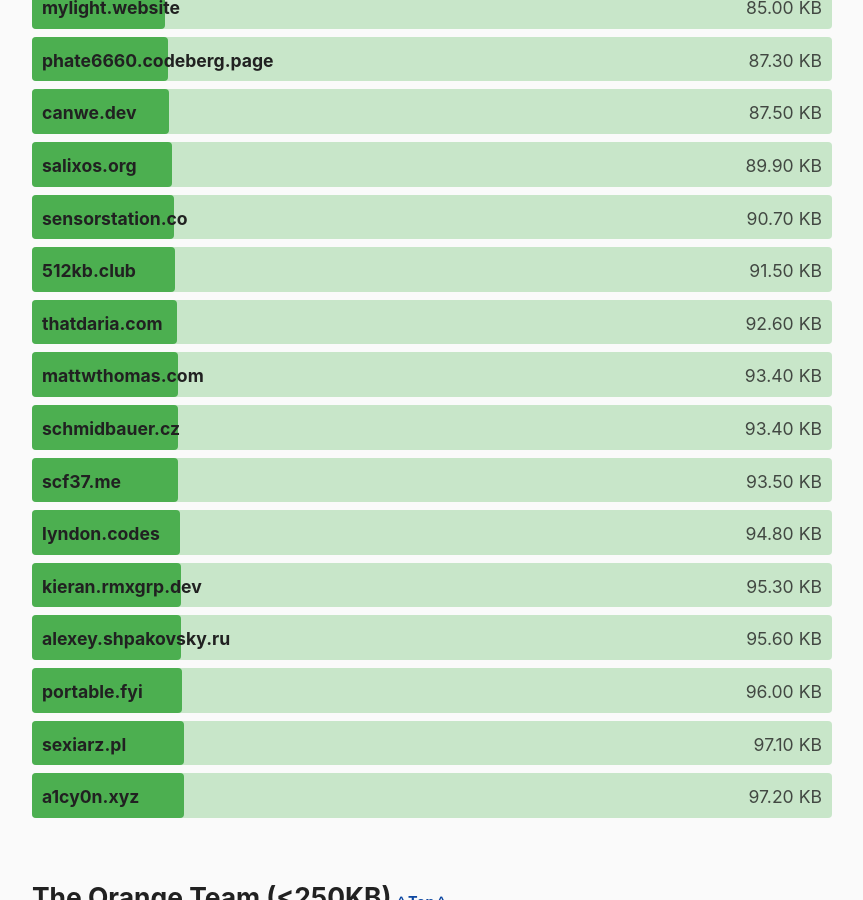
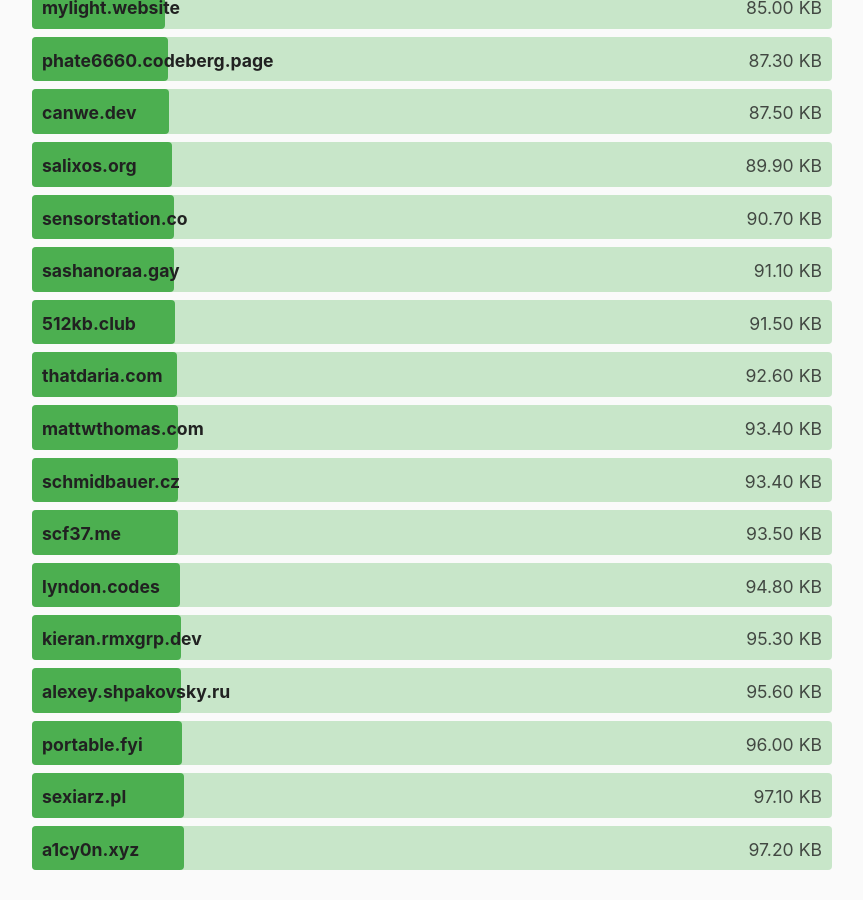
Before and after one commit to kevquirk/512kb.club, a Jekyll site: the page built from index.md, in a window 1280 px wide and 900 px high, scrolled down 13159 px. Shown: the whole window, without its empty margins (208-1071 px from the left). Built offline with Jekyll 4.4.1, drawn with Linux system fonts in a browser that asks for light colours.

Commit message:
Add sashanoraa.gay
Here are my results: https://gtmetrix.com/reports/sashanoraa.gay/CpAuA0cD/

Signed-off-by: Sashanoraa <sasha@noraa.gay>

```diff
--- a/_data/sites.yml
+++ b/_data/sites.yml
@@ -1653,6 +1653,11 @@
   size: 77.6
   last_checked: 2021-12-22
 
+- domain: sashanoraa.gay
+  url: https://sashanoraa.gay/
+  size: 91.1
+  last_checked: 2022-03-21
+
 - domain: scf37.me
   url: https://scf37.me/
   size: 93.5
```
